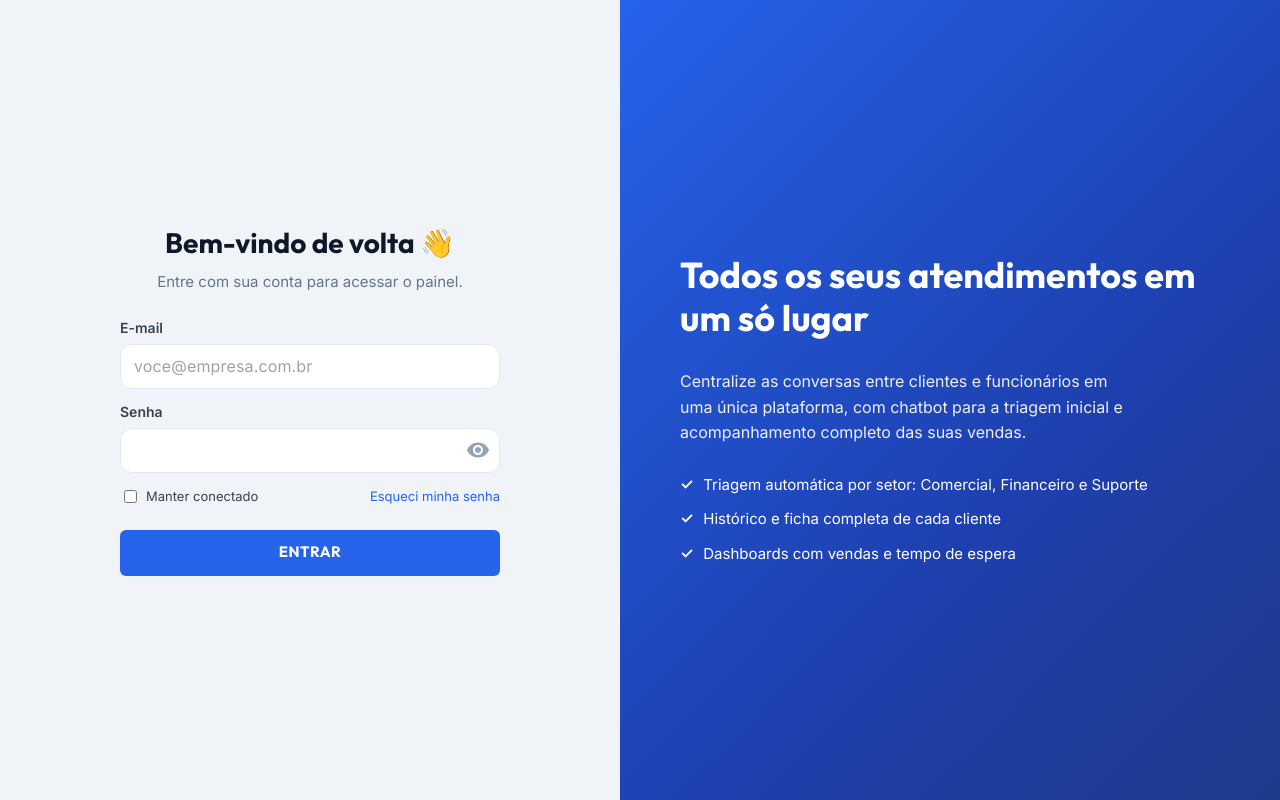
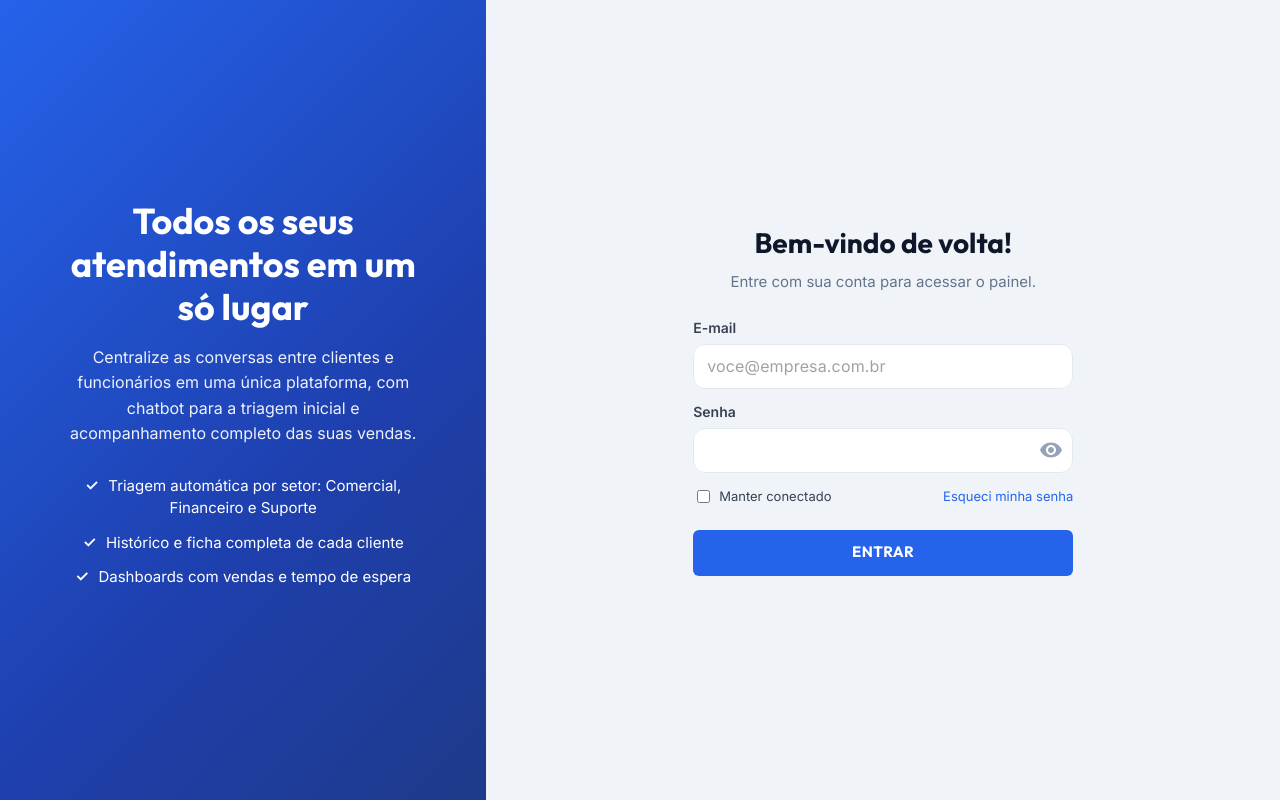
Before and after one commit to ErickPaludo/CRMUNI-REACT, a React (Vite) app: page /login in a window 1280 px wide. Built offline with nearby package versions, Linux system fonts and the light colour scheme; no server answers.

Commit message:
Ajustes de centralizacao

```diff
--- a/src/pages/login/Login.css
+++ b/src/pages/login/Login.css
@@ -89,10 +89,13 @@
 }
 
 .login__right {
-    flex: 1;
+    order: -1;
+    flex: 0 0 38%;
     display: flex;
     flex-direction: column;
     justify-content: center;
+    align-items: center;
+    text-align: center;
     padding: 60px;
     box-sizing: border-box;
     color: #fff;
@@ -105,7 +108,7 @@
 }
 
 .login__right h2{
-    margin-right: 0 0 16px;
+    margin: 0 0 16px;
     font-family: "Outfit", sans-serif;
     font-size: 36px;
     line-height: 1.2;
@@ -113,7 +116,7 @@
 
 .login__right p{
     max-width: 460px;
-    margin: 0 0 28px;
+    margin: 0 auto 28px;
     font-size: 16px;
     line-height: 1.6;
     opacity: 0.92;
--- a/src/pages/login/Login.jsx
+++ b/src/pages/login/Login.jsx
@@ -1,4 +1,4 @@
-import React, {useState} from "react";
+import React, { useState } from "react";
 import Button from "@mui/material/Button";
 import CampoTexto from "../../components/CampoTexto";
 import "./Login.css";
@@ -21,7 +21,7 @@ const Login = () => {
     <div className="login">
       <div className="login__left">
         <form className="login__card" onSubmit={enviar}>
-        <h1>Bem-vindo de volta 👋</h1>
+          <h1>Bem-vindo de volta!</h1>
           <p className="login__subtitle">
             Entre com sua conta para acessar o painel.
           </p>
@@ -35,7 +35,8 @@ const Login = () => {
             required
           />
 
-        <CampoTexto label="Senha"
+          <CampoTexto
+            label="Senha"
             type="password"
             value={senha}
             onChange={(e) => setSenha(e.target.value)}
@@ -47,9 +48,7 @@ const Login = () => {
               <input
                 type="checkbox"
                 checked={manterConectado}
-             onChange={(e) =>
-              setManterConectado(e.target.checked)
-             }
+                onChange={(e) => setManterConectado(e.target.checked)}
               />
               Manter conectado
             </label>
```
Lines whose indentation alone changed are shown as unchanged.
